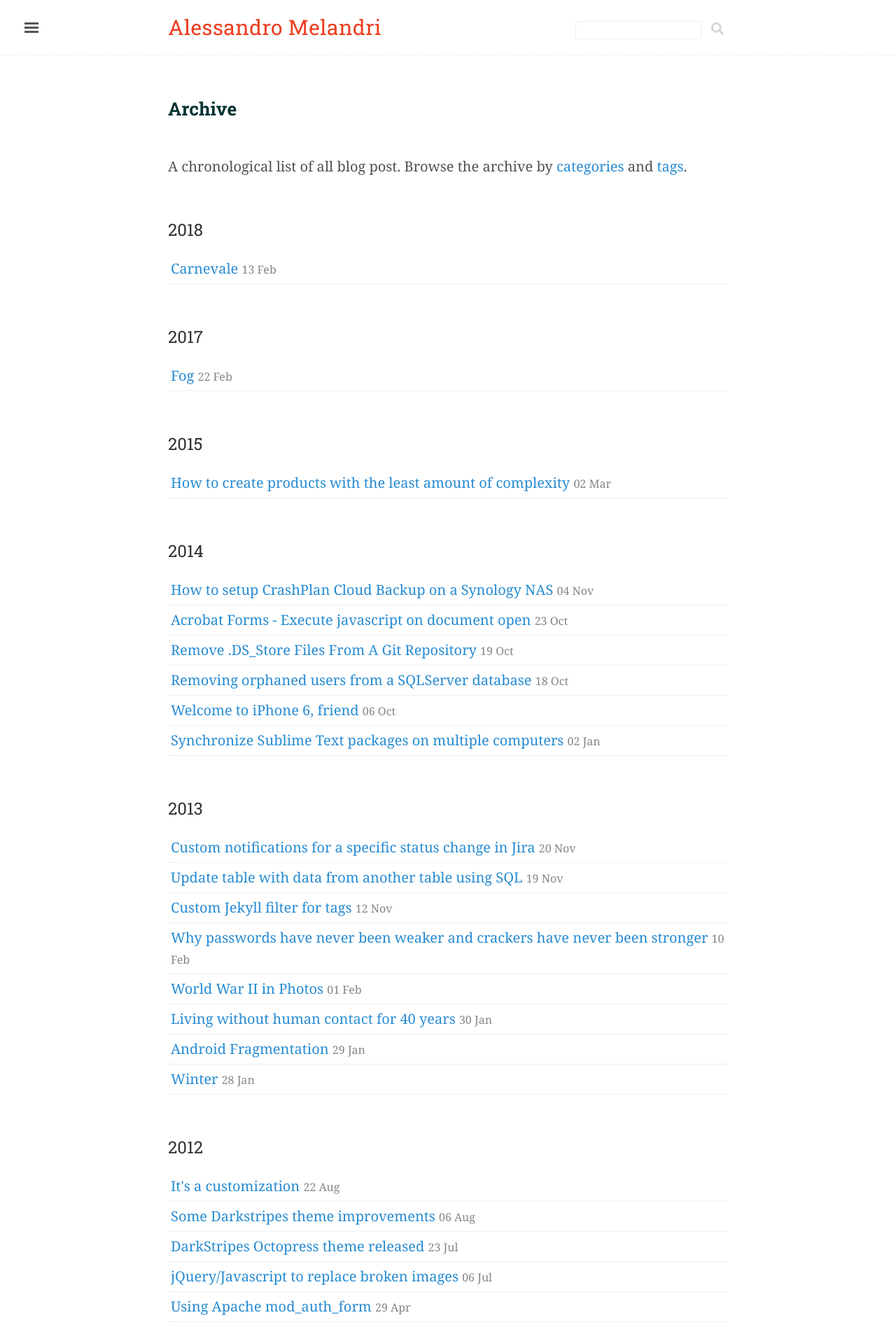
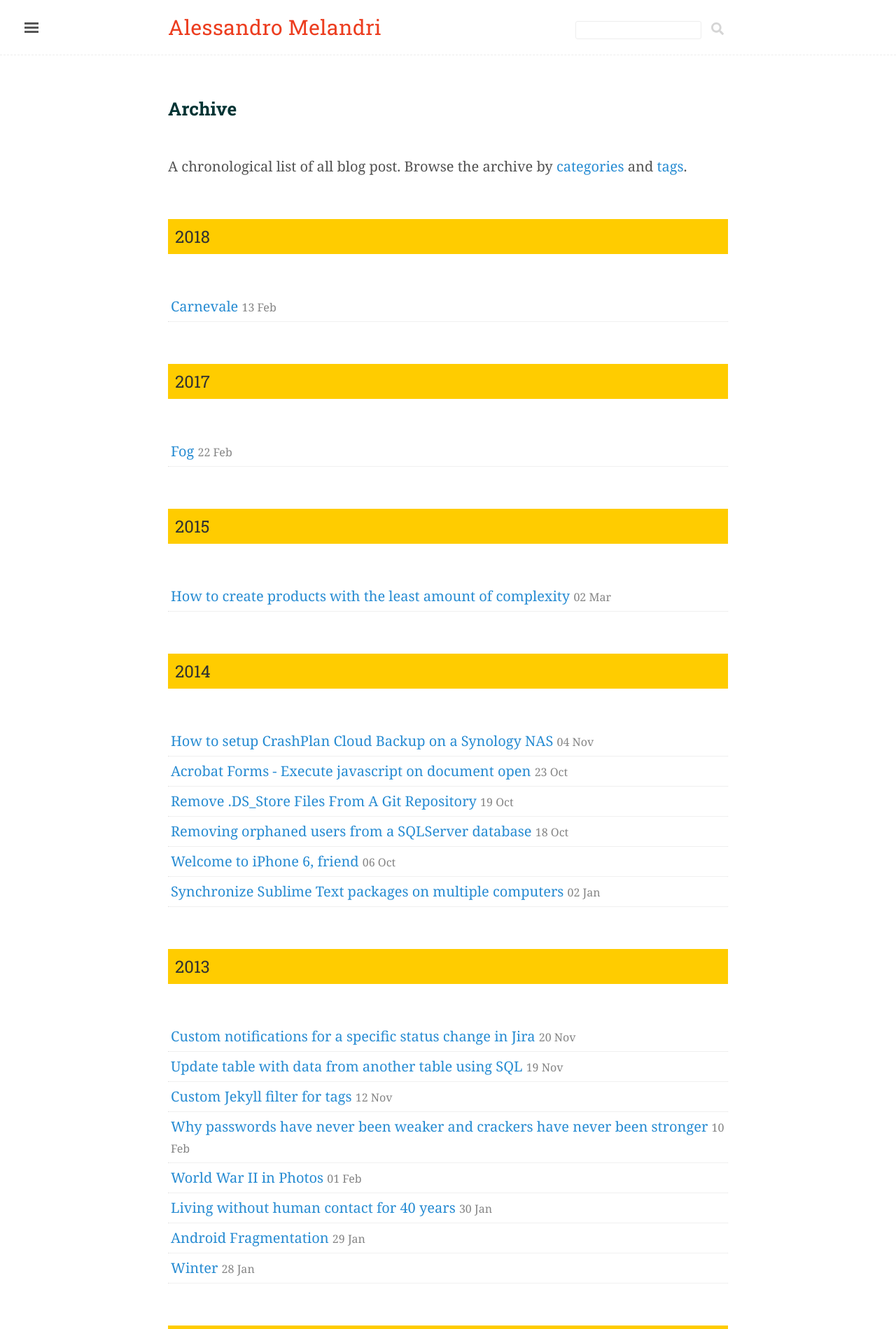
Before and after one commit to amelandri/amelandri.github.io, a Jekyll site: the page built from archive/index.html, in a window 1280 px wide. Shown: the top 1899 px of the page at 70% size. Built offline with Jekyll 4.4.1, drawn with Linux system fonts in a browser that asks for light colours; nearby versions of some CDN libraries; comment, search, counter and statistics services are not loaded.

Commit message:
Improved headers layout

```diff
--- a/archive/index.html
+++ b/archive/index.html
@@ -16,7 +16,7 @@ permalink: /archive/
 
 		{% assign year = this_year %}
 
-		<h2>{{ year }}</h2>
+		<h2 class="archiveHeader">{{ year }}</h2>
 
 	{% endunless %}
 
```
